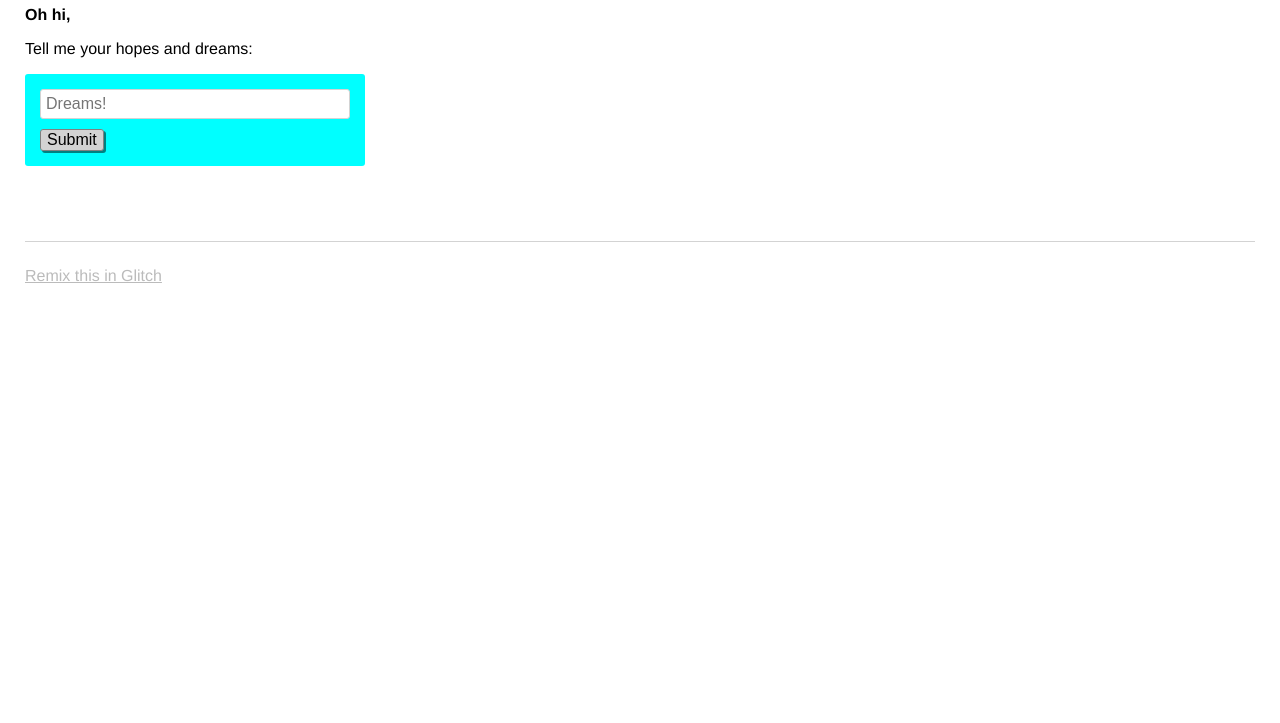
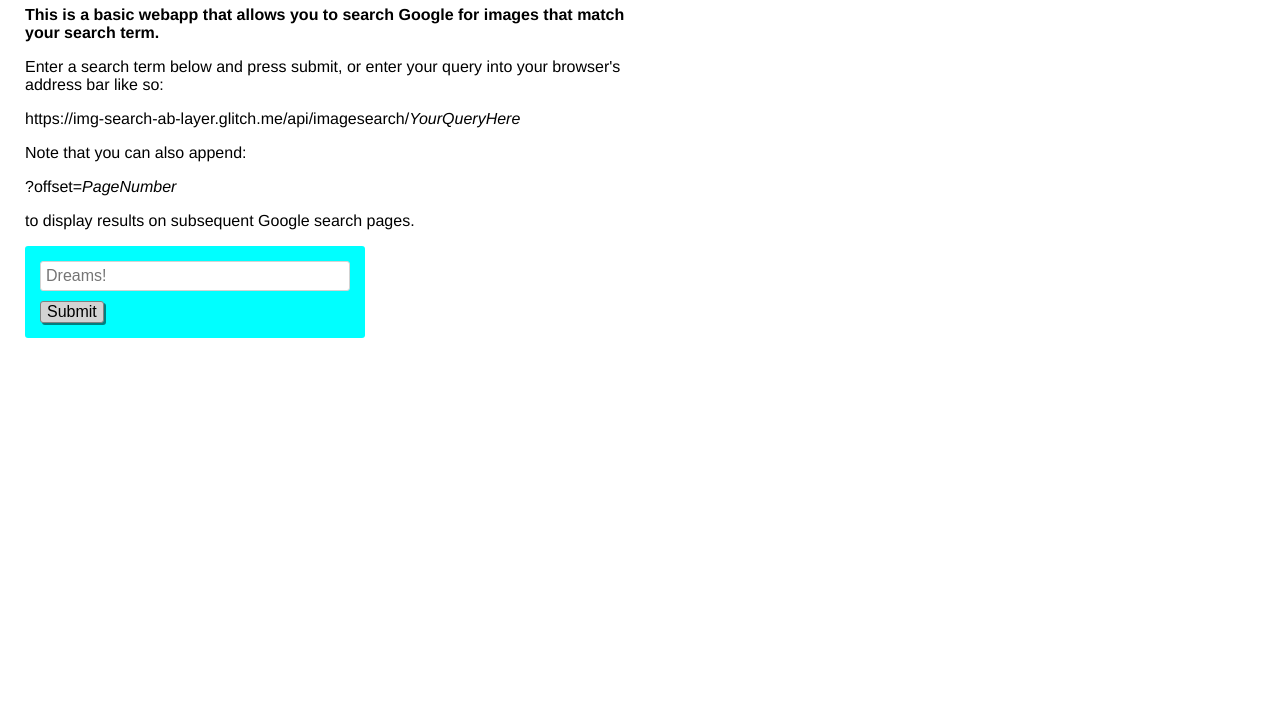
Before and after one commit to kurtisnotcurtis/image-search-ab-layer, a website: page views/index.html in a window 1280 px wide. Shown: the part 77-800 px from the top of the page. Drawn offline with nearby package versions, Linux system fonts and the light colour scheme.

Commit message:
Checkpoint

```diff
--- a/index.js
+++ b/index.js
@@ -21,7 +21,7 @@ mongoClient.connect(mongoURL, function (err, db) {
 });
 
 app.get("/", function (req, res) {
-  res.render(path.join("views", "index"));
+  res.sendFile(path.join(__dirname, "views", "index.html"));
 });
 
 app.get("/api/imagesearch/:image", function (req, res) {
--- a/views/index.html
+++ b/views/index.html
@@ -1,16 +1,7 @@
-<!-- This is a static file -->
-<!-- served from your routes in server.js -->
-
-<!-- You might want to try something fancier: -->
-<!-- html/nunjucks docs: https://mozilla.github.io/nunjucks/ -->
-<!-- pug: https://pugjs.org/ -->
-<!-- haml: http://haml.info/ -->
-<!-- hbs(handlebars): http://handlebarsjs.com/ -->
-
 <!DOCTYPE html>
 <html>
   <head>
-    <title>Welcome to Glitch!</title>
+    <title>Image Search Abstraction Layer - FCC</title>
     <meta name="description" content="A cool thing made with Glitch">
     <link id="favicon" rel="icon" href="https://glitch.com/edit/favicon-app.ico" type="image/x-icon">
     <meta charset="utf-8">
@@ -21,13 +12,17 @@
   <body>
     <header>
       <h1>
-        A Dream of the Future
+        Image Search Abstraction Layer - FCC
       </h1>
     </header>
 
     <main>
-      <p class="bold">Oh hi,</p>
-      <p>Tell me your hopes and dreams:</p>
+      <p class="bold">This is a basic webapp that allows you to search Google for images that match your search term.</p>
+      <p>Enter a search term below and press submit, or enter your query into your browser's address bar like so:</p>
+      <p>https://img-search-ab-layer.glitch.me/api/imagesearch/<em>YourQueryHere</em></p>
+      <p>Note that you can also append:</p>
+      <p>?offset=<em>PageNumber</em></p>
+      <p>to display results on subsequent Google search pages.</p>
       <form>
         <input type="text" maxlength="100" placeholder="Dreams!">
         <button type="submit">Submit</button>
@@ -38,12 +33,6 @@
       </section>
     </main>
 
-    <footer>
-      <a href="https://glitch.com">
-        Remix this in Glitch
-      </a>
-    </footer>
-
     <!-- Your web-app is https, so your scripts need to be too -->
     <script src="https://code.jquery.com/jquery-2.2.1.min.js"
             integrity="sha256-gvQgAFzTH6trSrAWoH1iPo9Xc96QxSZ3feW6kem+O00="
```
Also changed, not shown: views/client.js (added).
